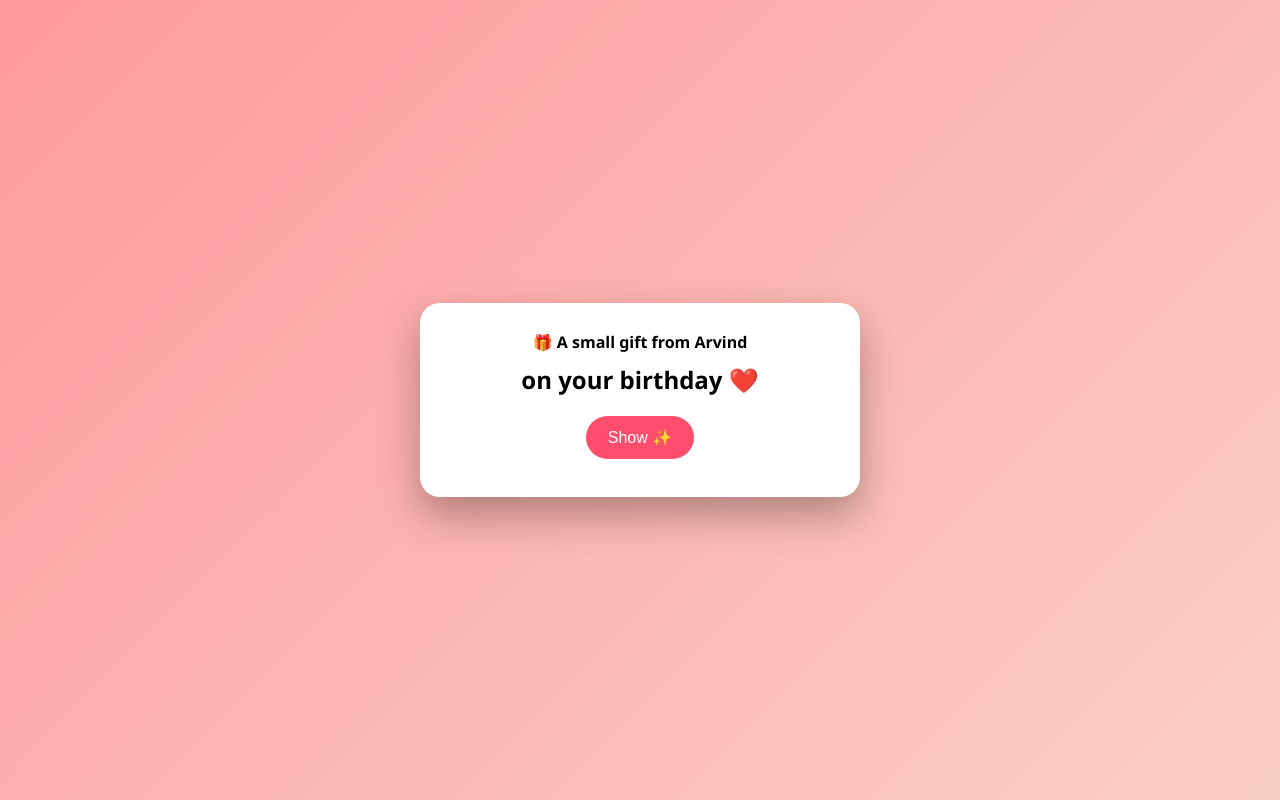
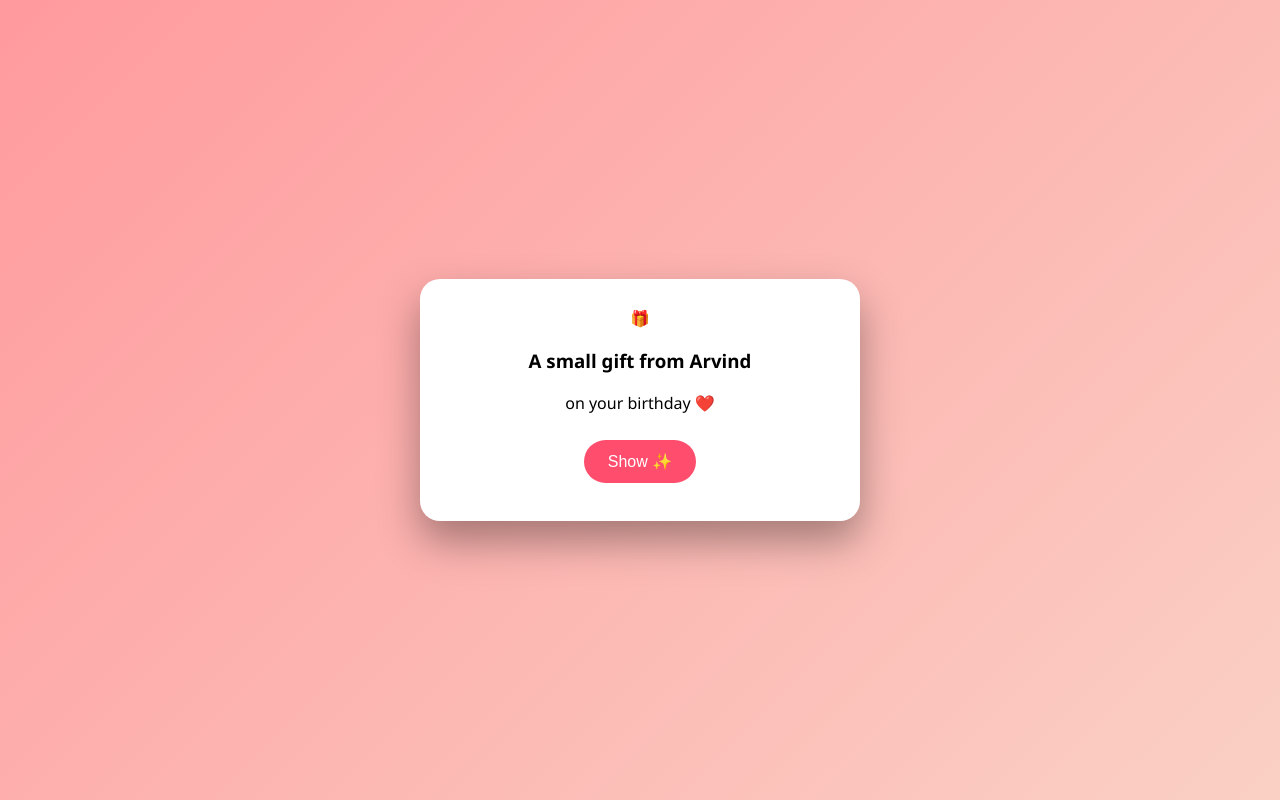
Before and after one commit to arvind0p/surprise-site, a Flask app: page / in a window 1280 px wide. Run offline with Flask 3, Linux system fonts and the light colour scheme.

Commit message:
Final surprise with big fireworks, fast NO button and full flow

```diff
--- a/templates/index.html
+++ b/templates/index.html
@@ -2,7 +2,7 @@
 <html lang="en">
 <head>
 <meta charset="UTF-8">
-<title>A Gift for You ❤️</title>
+<title>For Rishika ❤️</title>
 
 <style>
 *{box-sizing:border-box}
@@ -12,20 +12,17 @@ body{
   background:linear-gradient(135deg,#ff9a9e,#fad0c4);
   min-height:100vh;
   display:flex;
+  justify-content:center;
   align-items:center;
-  justify-content:center;
   overflow:hidden;
 }
 
-/* Fireworks */
 canvas{
   position:fixed;
   inset:0;
   z-index:0;
-  pointer-events:none;
 }
 
-/* Card */
 .card{
   position:relative;
   z-index:2;
@@ -34,39 +31,30 @@ canvas{
   max-width:440px;
   padding:28px;
   border-radius:20px;
-  box-shadow:0 18px 40px rgba(0,0,0,.3);
+  box-shadow:0 20px 40px rgba(0,0,0,.35);
   text-align:center;
-  animation:fadeIn 1s ease;
 }
 
-h1,h2{margin:10px 0}
+.hidden{display:none}
 
 button{
-  padding:12px 22px;
+  padding:12px 24px;
   border:none;
-  border-radius:25px;
+  border-radius:30px;
   font-size:16px;
   cursor:pointer;
   margin:10px;
 }
 
-.primary{background:#ff4d6d;color:#fff}
-.yes{background:#2ecc71;color:#fff}
+.primary{background:#ff4d6d;color:white}
+.yes{background:#2ecc71;color:white}
 .no{
-  background:#e74c3c;color:#fff;
+  background:#e74c3c;
+  color:white;
   position:relative;
 }
 
-.hidden{display:none}
-
-.slider{
-  display:flex;
-  align-items:center;
-  justify-content:space-between;
-  gap:10px;
-}
-
-.slider img{
+img{
   width:100%;
   max-height:320px;
   object-fit:contain;
@@ -74,15 +62,10 @@ button{
 }
 
 .arrow{
-  font-size:28px;
+  font-size:26px;
   background:none;
   border:none;
   cursor:pointer;
-}
-
-@keyframes fadeIn{
-  from{opacity:0;transform:translateY(20px)}
-  to{opacity:1;transform:translateY(0)}
 }
 </style>
 </head>
@@ -91,157 +74,159 @@ button{
 
 <canvas id="fireworks"></canvas>
 
-<audio id="bgMusic" loop>
-  <source src="{{ url_for('static', filename='music/happy-birthday.mp3') }}" type="audio/mpeg">
+<audio id="music">
+  <source src="/static/music/happy-birthday.mp3" type="audio/mpeg">
 </audio>
 
-<div class="card">
-
 <!-- STEP 1 -->
-  <div id="step1">
-    🎁 <b>A small gift from Arvind</b>
-    <h2>on your birthday ❤️</h2>
-    <button class="primary" id="showBtn">Show ✨</button>
+<div class="card" id="step1">
+  🎁 <h3>A small gift from Arvind</h3>
+  <p>on your birthday ❤️</p>
+  <button class="primary" onclick="showGift()">Show ✨</button>
 </div>
 
 <!-- STEP 2 -->
-  <div id="step2" class="hidden">
-    <h1>🎂 Happy Birthday Rishika 🎉</h1>
+<div class="card hidden" id="step2">
+  🎂 <h2>Happy Birthday Rishika 🎉</h2>
   <p>
     Today is special because <b>you</b> were born 💖<br>
     May your smile always stay this beautiful ✨
   </p>
-    <button class="primary" id="nextBtn">Next Surprise 💌</button>
+  <button class="primary" onclick="nextSurprise()">Next Surprise 🎀</button>
 </div>
 
 <!-- STEP 3 -->
-  <div id="step3" class="hidden">
-    <h2>💘 Will you be my Valentine? 💘</h2>
-    <button class="yes" id="yesBtn">YES 💖</button>
+<div class="card hidden" id="step3">
+  💘 <h3>Will you be my Valentine?</h3>
+  <button class="yes" onclick="yesClicked()">YES 💖</button>
   <button class="no" id="noBtn">NO 🙈</button>
 </div>
 
 <!-- STEP 4 -->
-  <div id="step4" class="hidden">
-    <h2 id="typing"></h2>
+<div class="card hidden" id="step4">
+  <h3 id="typing"></h3>
 
-    <div class="slider">
-      <button class="arrow" id="prev">⬅️</button>
-      <img id="slide">
-      <button class="arrow" id="next">➡️</button>
+  <div style="display:flex;align-items:center;justify-content:space-between;">
+    <button class="arrow" onclick="prevImg()">⬅️</button>
+    <img id="photo">
+    <button class="arrow" onclick="nextImg()">➡️</button>
   </div>
 
   <p>Forever & Always 💕</p>
 </div>
 
-</div>
+<script>
+/* ELEMENTS */
+const s1=step1, s2=step2, s3=step3, s4=step4;
+const music=document.getElementById("music");
 
-<script>
-/* Elements */
-const step1=step2=step3=step4=null;
-const s1=document.getElementById("step1");
-const s2=document.getElementById("step2");
-const s3=document.getElementById("step3");
-const s4=document.getElementById("step4");
-
-const music=document.getElementById("bgMusic");
-
-/* STEP 1 → STEP 2 */
-document.getElementById("showBtn").onclick=()=>{
+/* FLOW */
+function showGift(){
   s1.classList.add("hidden");
   s2.classList.remove("hidden");
   music.play();
-};
-
-/* STEP 2 → STEP 3 */
-document.getElementById("nextBtn").onclick=()=>{
+}
+function nextSurprise(){
   s2.classList.add("hidden");
   s3.classList.remove("hidden");
-};
+}
 
-/* NO = FAST DODGE (around YES) */
+/* VERY FAST NO BUTTON */
 const noBtn=document.getElementById("noBtn");
 noBtn.addEventListener("mouseenter",()=>{
-  const x=Math.random()*160-80;
-  const y=Math.random()*120-60;
-  noBtn.style.transition="transform 0.08s linear";
-  noBtn.style.transform=`translate(${x}px,${y}px) scale(1.05)`;
+  const x=Math.random()*220-110;
+  const y=Math.random()*160-80;
+  noBtn.style.transition="transform 0.06s linear";
+  noBtn.style.transform=`translate(${x}px,${y}px) scale(1.1)`;
+});
+noBtn.addEventListener("mousemove",()=>{
+  const x=Math.random()*260-130;
+  const y=Math.random()*180-90;
+  noBtn.style.transform=`translate(${x}px,${y}px)`;
 });
 
-/* YES */
-document.getElementById("yesBtn").onclick=()=>{
+/* YES CLICK */
+function yesClicked(){
   s3.classList.add("hidden");
-  fireworksStart(3000);
+  startFireworks();
   setTimeout(()=>{
+    stopFireworks();
     s4.classList.remove("hidden");
     typeText();
     showImage();
-  },3200);
-};
+  },3000);
+}
 
-/* Typing text */
-const msg="I love you more than words can say ❤️";
+/* BIG FIRECRACKERS */
+const canvas=document.getElementById("fireworks");
+const ctx=canvas.getContext("2d");
+canvas.width=innerWidth;
+canvas.height=innerHeight;
+
+let particles=[],fwTimer;
+
+function blast(){
+  for(let i=0;i<200;i++){
+    particles.push({
+      x:Math.random()*canvas.width,
+      y:Math.random()*canvas.height,
+      vx:(Math.random()-0.5)*12,
+      vy:(Math.random()-0.5)*12,
+      size:Math.random()*6+3,
+      life:80,
+      color:`hsl(${Math.random()*360},100%,60%)`
+    });
+  }
+}
+
+function startFireworks(){
+  fwTimer=setInterval(blast,250);
+}
+
+function stopFireworks(){
+  clearInterval(fwTimer);
+}
+
+function animate(){
+  ctx.clearRect(0,0,canvas.width,canvas.height);
+  particles.forEach((p,i)=>{
+    p.x+=p.vx;
+    p.y+=p.vy;
+    p.life--;
+    ctx.fillStyle=p.color;
+    ctx.beginPath();
+    ctx.arc(p.x,p.y,p.size,0,Math.PI*2);
+    ctx.fill();
+    if(p.life<=0)particles.splice(i,1);
+  });
+  requestAnimationFrame(animate);
+}
+animate();
+
+/* TYPING MESSAGE */
+const msg="You are my favorite feeling ❤️";
 let ti=0;
 function typeText(){
   const el=document.getElementById("typing");
   el.innerHTML="";
-  const i=setInterval(()=>{
+  const t=setInterval(()=>{
     el.innerHTML+=msg.charAt(ti++);
-    if(ti>=msg.length)clearInterval(i);
+    if(ti>=msg.length)clearInterval(t);
   },70);
 }
 
-/* Slider */
+/* IMAGES */
 const images=[
-"{{ url_for('static', filename='images/pic1.jpg') }}",
-"{{ url_for('static', filename='images/pic2.jpg') }}",
-"{{ url_for('static', filename='images/pic3.jpg') }}",
-"{{ url_for('static', filename='images/pic4.jpg') }}"
+"/static/images/pic1.jpg",
+"/static/images/pic2.jpg",
+"/static/images/pic3.jpg",
+"/static/images/pic4.jpg"
 ];
 let idx=0;
-const slide=document.getElementById("slide");
-function showImage(){slide.src=images[idx]}
-document.getElementById("prev").onclick=()=>{
-  idx=(idx-1+images.length)%images.length;
-  showImage();
-};
-document.getElementById("next").onclick=()=>{
-  idx=(idx+1)%images.length;
-  showImage();
-};
-
-/* Fireworks */
-const canvas=document.getElementById("fireworks");
-const ctx=canvas.getContext("2d");
-canvas.width=innerWidth; canvas.height=innerHeight;
-let parts=[];
-function burst(){
-  for(let i=0;i<120;i++){
-    parts.push({
-      x:Math.random()*canvas.width,
-      y:Math.random()*canvas.height/2,
-      vx:(Math.random()-0.5)*6,
-      vy:(Math.random()-0.5)*6,
-      life:80,
-      c:`hsl(${Math.random()*360},100%,60%)`
-    });
-  }
-}
-function animate(){
-  ctx.clearRect(0,0,canvas.width,canvas.height);
-  parts.forEach((p,i)=>{
-    p.x+=p.vx; p.y+=p.vy; p.life--;
-    ctx.fillStyle=p.c;
-    ctx.fillRect(p.x,p.y,3,3);
-    if(p.life<=0)parts.splice(i,1);
-  });
-  requestAnimationFrame(animate);
-}
-function fireworksStart(ms){
-  const t=setInterval(burst,400);
-  setTimeout(()=>clearInterval(t),ms);
-}
-animate();
+const photo=document.getElementById("photo");
+function showImage(){photo.src=images[idx]}
+function nextImg(){idx=(idx+1)%images.length;showImage()}
+function prevImg(){idx=(idx-1+images.length)%images.length;showImage()}
 </script>
 
 </body>
```
Lines whose indentation alone changed are shown as unchanged.
